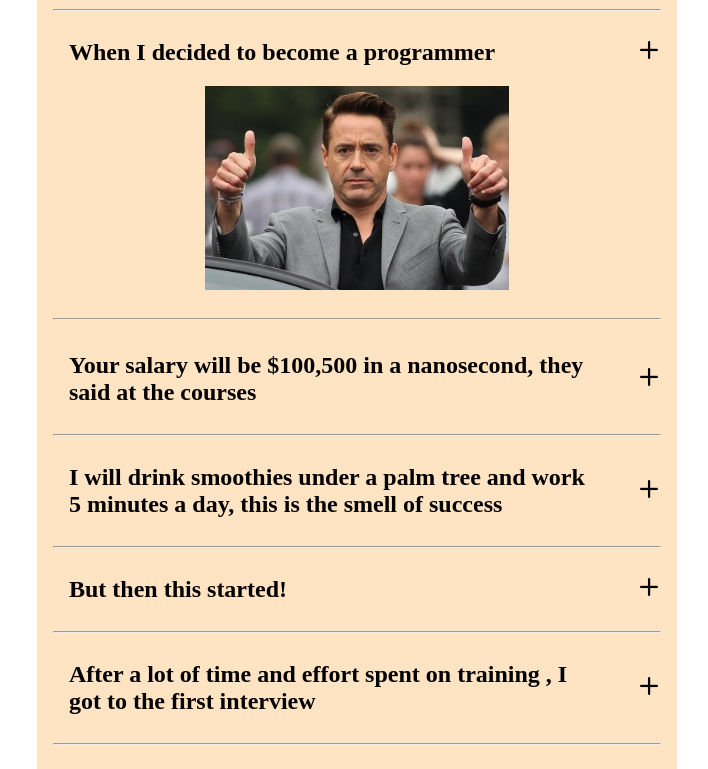
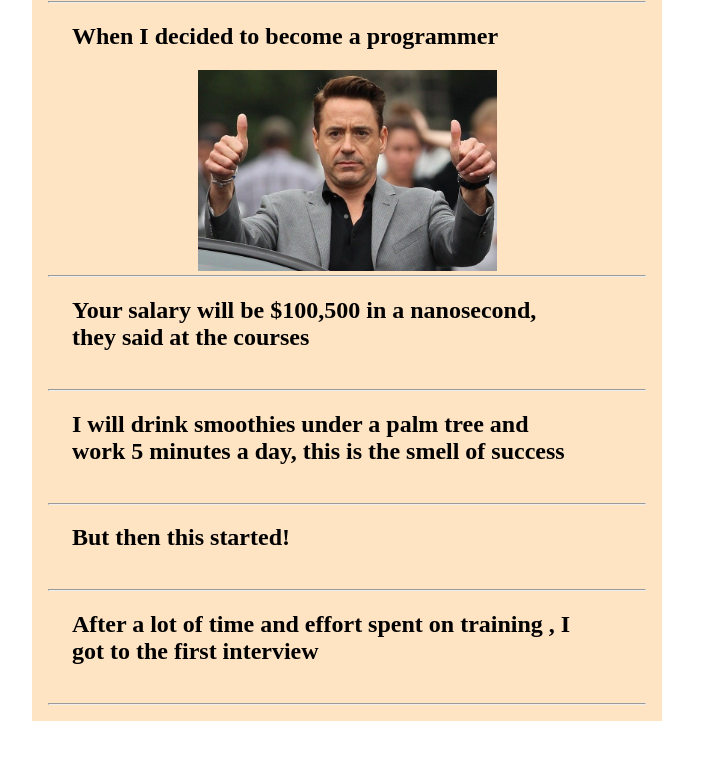
Before and after one commit to Mvnmv2/cssBayan, a plain HTML site: page cssBayan/index.html in a window 1280 px wide. Shown: the part 84-853 px from the top of the page, without its empty margins (283-991 px from the left). After the commit the page ends 805 px from the top, so only its background shows below. Drawn offline with Linux system fonts and the light colour scheme.

Commit message:
feat: add 80% function (Sat, Mar 11, 2023 05:04:41 PM)

```diff
--- a/cssBayan/index.html
+++ b/cssBayan/index.html
@@ -9,73 +9,85 @@
 </head>
 
 <body>
-
     <div class="container">
         <h1 class="main_title">CSS Bayan</h1>
         <hr>
-        <div class="accordion active">
+        <div class="accordion">
             <div class="accordion__title-block">
-                <div class="accordion__title">
+
+                <input type="radio" name="acor" id="acor1" checked="checked" />
+                <label for="acor1">
                     <h2>When I decided to become a programmer</h2>
-                </div>
                     <div class="icon">
                         <img src="./icons/free-icon-plus-sign-8113168.png" alt="Plus">
                     </div>
+                </label>
+                <img class="foto" src="./img/11.jpg" alt="Первая катинка">
             </div>
-            <img class="foto active" src="./img/11.jpg" alt="Первая катинка">
             <hr>
         </div>
 
         <div class="accordion">
             <div class="accordion__title-block">
-                <div class="accordion__title">
+
+                <input type="radio" name="acor" id="acor2" />
+                <label for="acor2">
                     <h2>Your salary will be $100,500 in a nanosecond, they said at the courses</h2>
-                </div>
                     <div class="icon">
                         <img src="./icons/free-icon-plus-sign-8113168.png" alt="Plus">
                     </div>
+                </label>
+                <img class="foto" src="./img/22.jpg" alt="Вторая катинка">
             </div>
-            <img class="foto" src="./img/22.jpg" alt="Вторая катинка">
             <hr>
         </div>
 
         <div class="accordion">
             <div class="accordion__title-block">
-                <div class="accordion__title">
+
+                <input type="radio" name="acor" id="acor3" />
+                <label for="acor3">
                     <h2>I will drink smoothies under a palm tree and work 5 minutes a day, this is the smell of success</h2>
-                </div>
                     <div class="icon">
                         <img src="./icons/free-icon-plus-sign-8113168.png" alt="Plus">
                     </div>
+                </label>
+                <img class="foto" src="./img/33.jpeg" alt="Третья катинка">
             </div>
-            <img class="foto" src="./img/33.jpeg" alt="Третья катинка">
             <hr>
         </div>
 
         <div class="accordion">
             <div class="accordion__title-block">
-                <div class="accordion__title">
+
+                <input type="radio" name="acor" id="acor4" />
+                <label for="acor4">
                     <h2>But then this started!</h2>
-                </div>
                     <div class="icon">
                         <img src="./icons/free-icon-plus-sign-8113168.png" alt="Plus">
                     </div>
+                </label>
+                <img class="foto" src="./img/44.jpg" alt="Четвертая катинка">
             </div>
-            <img class="foto" src="./img/44.jpg" alt="Четвертая катинка">
             <hr>
         </div>
 
         <div class="accordion">
             <div class="accordion__title-block">
-                <div class="accordion__title">
+
+                <input type="radio" name="acor" id="acor5" />
+                <label for="acor5">
                     <h2>After a lot of time and effort spent on training , I got to the first interview</h2>
-                </div>
                     <div class="icon">
                         <img src="./icons/free-icon-plus-sign-8113168.png" alt="Plus">
                     </div>
+                </label>
+                <img class="foto" src="./img/55.jpg" alt="Пятая катинка">
             </div>
-            <img class="foto" src="./img/55.jpg" alt="Пятая катинка">
             <hr>
         </div>
+
     </div>
-</body></html>
+</body>
+
+</html>
--- a/cssBayan/style.css
+++ b/cssBayan/style.css
@@ -1,12 +1,17 @@
-body {
+body,
+hr {
     margin: 0;
     padding: 0;
     box-sizing: border-box;
 
 }
 
+body {
+    padding: 0 calc(20px - (100vw - 100%)) 0 0;
+}
+
 * {
-     box-sizing: border-box;
+    box-sizing: border-box;
 }
 
 
@@ -18,30 +23,55 @@ body {
     max-width: 100%;
     background-color: bisque;
 
+
 }
 
-.container:hover{
+.icon {
+    opacity: 0;
+    transition: 0.3s;
+
+}
+
+.container:hover {
     cursor: pointer;
 }
 
-.accordion {
-    padding: 0;
+
+.container:hover .icon {
+    opacity: 1;
+    transition: all .5s ease-in-out;
 
 }
 
+/*
+.container:hover input:not([checked]) + label h2  {
+    color: #30722b;
+    transition: color .5s ease-in-out;
+}
+*/
 
+
+
+.accordion {
+    padding: 0;
+}
 
 
 .foto {
     margin-bottom: 1em;
     width: 50%;
-    display: none;
+    overflow: hidden;
+    margin: 0;
+    padding: 0;
+    max-height: 0;
+    transition: max-height 1s ease-in-out;
+
 }
 
-.active {
-    display: inline-block;
+h2:hover {
+    color: crimson;
+
 }
-
 
 
 .main_title {
@@ -50,17 +80,44 @@ body {
     padding: 0.5em;
 }
 
-.accordion__title-block {
+
+label {
     display: flex;
     justify-content: space-between;
     align-items: center;
+
 }
 
-.accordion__title {
+
+label h2 {
     text-align: left;
     padding-left: 1em;
+    width: 90%;
 }
 
-.accordion__title {
-    width: 90%;
+
+.container input {
+    display: none;
 }
+
+.container label {
+    cursor: pointer;
+    z-index: 100;
+}
+
+.container input:checked + label ~ .foto {
+    max-height: 100vh;
+}
+
+.container input:hover + label ~ .foto {
+    max-height: 100vh;
+}
+
+
+.container input:checked + label .icon {
+    transform: rotate(45deg);
+}
+
+.container input:hover + label .icon {
+    transform: rotate(45deg);
+}
```
Lines whose indentation alone changed are shown as unchanged.
